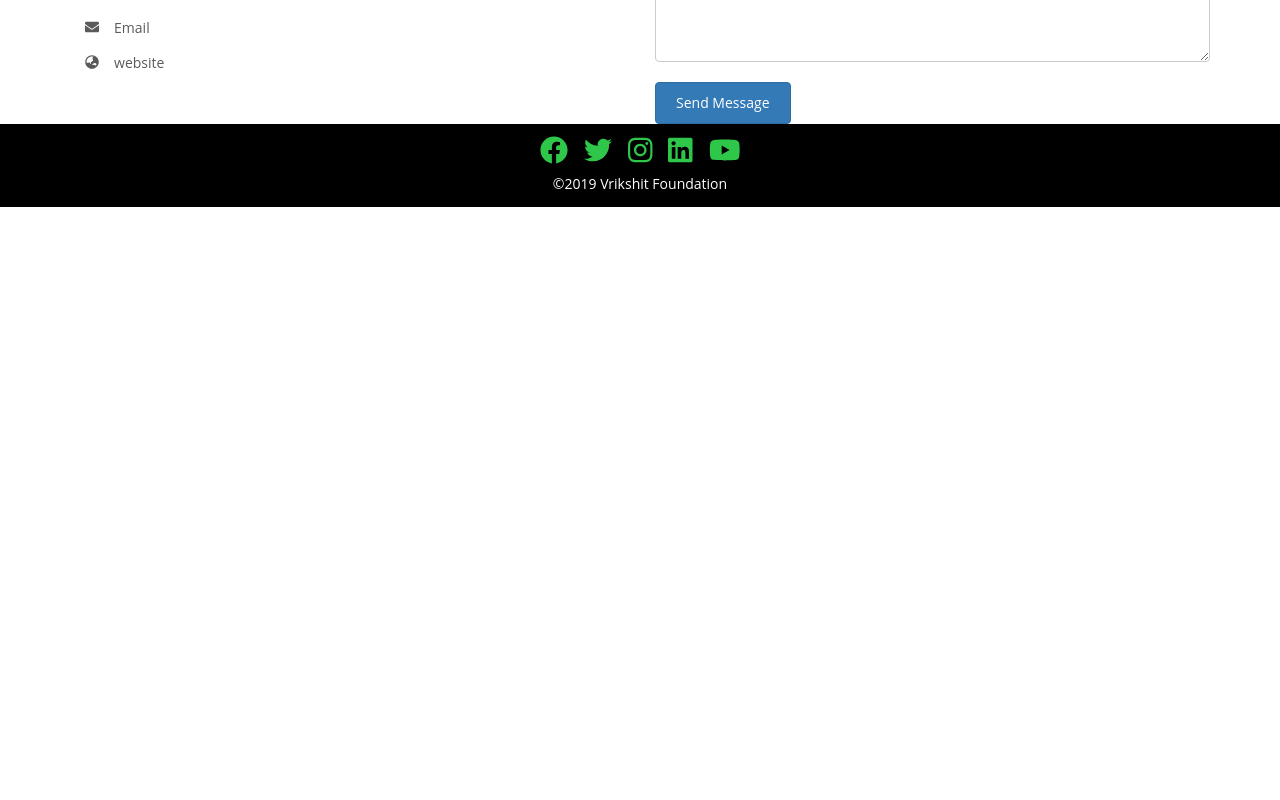
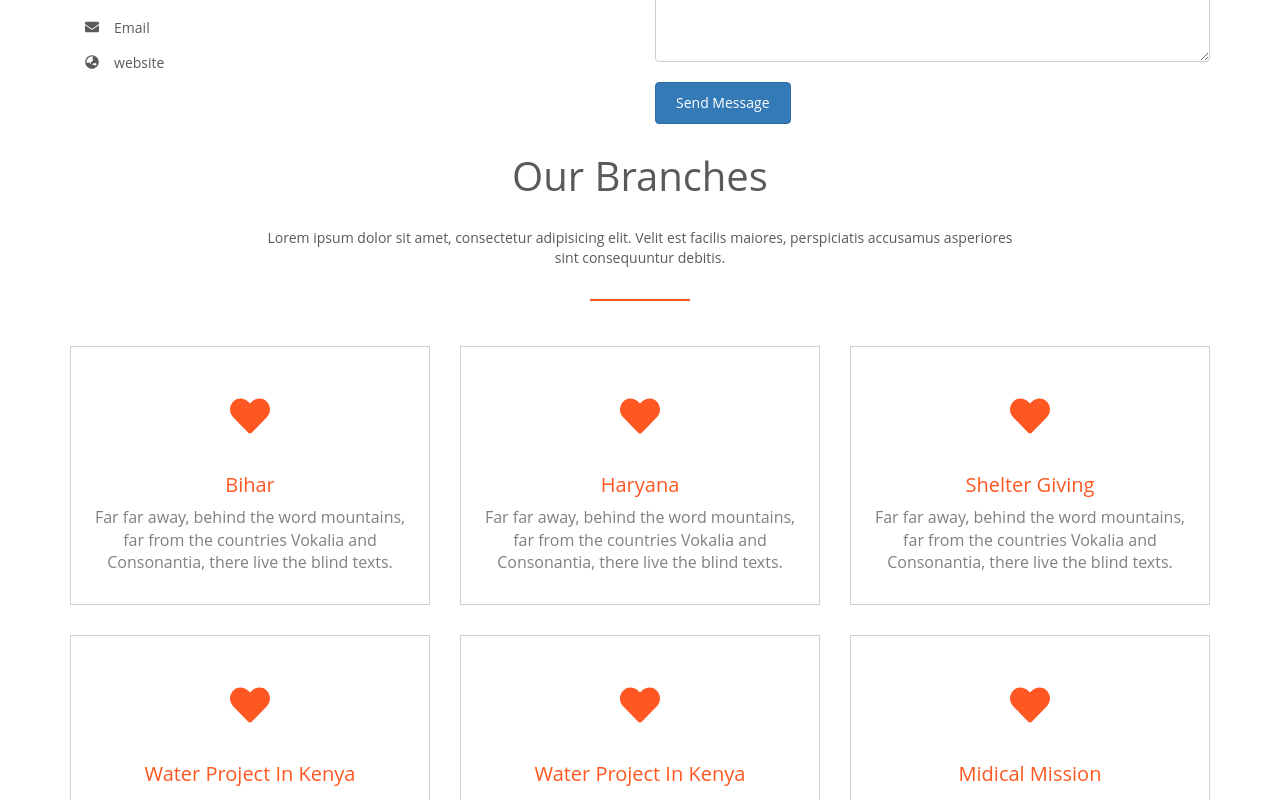
Before and after one commit to shankarsingh482/Vrikshit-Foundation, a React (Create React App) app: page /contactus in a window 1280 px wide. Shown: the part 240-1040 px from the top of the page. Before the commit the page ends 800 px from the top, so only its background shows below. Built offline with nearby package versions, Linux system fonts and the light colour scheme.

Commit message:
branches in contact form

```diff
--- a/src/components/Pages/ContactUs/ContactForm.css
+++ b/src/components/Pages/ContactUs/ContactForm.css
@@ -9,3 +9,50 @@
 .minHeight {
   min-height: 150px;
 }
+
+.heading-section h3 {
+  font-size: 40px;
+  font-weight: 300;
+  position: relative;
+  color: #5a5a5a;
+  font-family: 'Open Sans', Arial, sans-serif;
+  font-weight: 400;
+  margin: 30px 0 30px 0;
+}
+
+.hr_style {
+  width: 100px;
+  background-color: #ff5722;
+  height: 2px;
+  margin-bottom: 45px;
+}
+
+.services {
+  background: #ff5722;
+  background: #fff;
+  padding: 40px 20px 20px 20px;
+  margin-bottom: 30px;
+  border: 1px solid rgba(0, 0, 0, 0.18);
+  -webkit-transition: 0.3s;
+  -o-transition: 0.3s;
+  transition: 0.3s;
+}
+
+.services p {
+  font-size: 16px;
+  color: gray;
+}
+
+.services h3 {
+  font-size: 20px;
+  font-weight: 400;
+  color: #ff5722;
+}
+
+.services span {
+  margin-bottom: 30px;
+  display: block;
+  width: 100%;
+  color: #ff5722;
+  font-size: 40px;
+}
--- a/src/components/Pages/ContactUs/ContactUs.jsx
+++ b/src/components/Pages/ContactUs/ContactUs.jsx
@@ -9,6 +9,9 @@ import {
 import Input from '../../common/Input';
 import Button from '../../common/Button';
 import './ContactForm.css';
+import HorizontalLine from '../../common/horizontalline';
+import Blocks from '../../common/Blocks';
+import ContactUsContent from './ContactUsContent';
 
 class ContactUs extends React.PureComponent {
   constructor(props) {
@@ -102,6 +105,29 @@ class ContactUs extends React.PureComponent {
             </form>
           </div>
         </div>
+        <div id="fh5co-services-section">
+          <div className="row">
+            <div className="col-md-8 col-md-offset-2 text-center heading-section animate-box">
+              <h3>Our Branches</h3>
+              <p>
+                Lorem ipsum dolor sit amet, consectetur adipisicing elit. Velit
+                est facilis maiores, perspiciatis accusamus asperiores sint
+                consequuntur debitis.
+              </p>
+            </div>
+          </div>
+          <HorizontalLine className="hr_style" />
+
+          <div className="row text-center">
+            <Blocks
+              columnLayout="col-md-4 col-sm-4"
+              blockLayout="services animate-box"
+              allData={ContactUsContent}
+            />
+          </div>
+
+      </div>
+
       </div>
     );
   }
--- /dev/null
+++ b/src/components/Pages/ContactUs/ContactUsContent.js
@@ -0,0 +1,48 @@
+import { faHeart } from '@fortawesome/free-solid-svg-icons';
+
+const ContactUsContent = [
+  {
+    id: 1,
+    headline: 'Bihar',
+    designIcon: faHeart,
+    content:
+      'Far far away, behind the word mountains, far from the countries Vokalia and Consonantia, there live the blind texts.'
+  },
+  {
+    id: 2,
+    headline: 'Haryana',
+    designIcon: faHeart,
+    content:
+      'Far far away, behind the word mountains, far from the countries Vokalia and Consonantia, there live the blind texts.'
+  },
+  {
+    id: 3,
+    headline: 'Shelter Giving',
+    designIcon: faHeart,
+    content:
+      'Far far away, behind the word mountains, far from the countries Vokalia and Consonantia, there live the blind texts.'
+  },
+  {
+    id: 4,
+    headline: 'Water Project In Kenya',
+    designIcon: faHeart,
+    content:
+      'Far far away, behind the word mountains, far from the countries Vokalia and Consonantia, there live the blind texts.'
+  },
+  {
+    id: 5,
+    headline: 'Water Project In Kenya',
+    designIcon: faHeart,
+    content:
+      'Far far away, behind the word mountains, far from the countries Vokalia and Consonantia, there live the blind texts.'
+  },
+  {
+    id: 6,
+    headline: 'Midical Mission',
+    designIcon: faHeart,
+    content:
+      'Far far away, behind the word mountains, far from the countries Vokalia and Consonantia, there live the blind texts.'
+  }
+];
+
+export default ContactUsContent;
--- /dev/null
+++ b/src/components/common/Blocks.jsx
@@ -0,0 +1,19 @@
+import React from 'react';
+import { FontAwesomeIcon } from '@fortawesome/react-fontawesome';
+
+const Blocks = props => {
+  const { columnLayout, blockLayout, allData } = props;
+  return allData.map(block => (
+    <div className={columnLayout} key={block.id}>
+      <div className={blockLayout}>
+        <span>
+          <FontAwesomeIcon icon={block.designIcon} />
+        </span>
+        <h3>{block.headline}</h3>
+        <p>{block.content}</p>
+      </div>
+    </div>
+  ));
+};
+
+export default Blocks;
--- a/src/components/supportUS/supportus.jsx
+++ b/src/components/supportUS/supportus.jsx
@@ -1,8 +1,8 @@
 import React from 'react';
 import './supportus.css';
 import HorizontalLine from '../common/horizontalline';
-import { FontAwesomeIcon } from '@fortawesome/react-fontawesome';
-import { faHeart } from '@fortawesome/free-solid-svg-icons';
+import Blocks from '../common/Blocks';
+import SupportUsContent from './suppostUsContent';
 
 class Support extends React.Component {
   render() {
@@ -23,78 +23,11 @@ class Support extends React.Component {
         </div>
         <div className="container">
           <div className="row text-center">
-            <div className="col-md-4 col-sm-4">
-              <div className="services animate-box">
-                <span>
-                  <FontAwesomeIcon icon={faHeart} />
-                </span>
-                <h3>Water Project In Kenya</h3>
-                <p>
-                  Far far away, behind the word mountains, far from the
-                  countries Vokalia and Consonantia, there live the blind texts.
-                </p>
-              </div>
-            </div>
-            <div className="col-md-4 col-sm-4">
-              <div className="services animate-box">
-                <span>
-                  <FontAwesomeIcon icon={faHeart} />
-                </span>
-                <h3>Shelter Giving</h3>
-                <p>
-                  Far far away, behind the word mountains, far from the
-                  countries Vokalia and Consonantia, there live the blind texts.
-                </p>
-              </div>
-            </div>
-            <div className="col-md-4 col-sm-4">
-              <div className="services animate-box">
-                <span>
-                  <FontAwesomeIcon icon={faHeart} />
-                </span>
-                <h3>Shelter Giving</h3>
-                <p>
-                  Far far away, behind the word mountains, far from the
-                  countries Vokalia and Consonantia, there live the blind texts.
-                </p>
-              </div>
-            </div>
-            <div className="col-md-4 col-sm-4">
-              <div className="services animate-box">
-                <span>
-                  <FontAwesomeIcon icon={faHeart} />
-                </span>
-                <h3>Water Project In Kenya</h3>
-                <p>
-                  Far far away, behind the word mountains, far from the
-                  countries Vokalia and Consonantia, there live the blind texts.
-                </p>
-              </div>
-            </div>
-            <div className="col-md-4 col-sm-4">
-              <div className="services animate-box">
-                <span>
-                  <FontAwesomeIcon icon={faHeart} />
-                </span>
-                <h3>Water Project In Kenya</h3>
-                <p>
-                  Far far away, behind the word mountains, far from the
-                  countries Vokalia and Consonantia, there live the blind texts.
-                </p>
-              </div>
-            </div>
-            <div className="col-md-4 col-sm-4">
-              <div className="services animate-box">
-                <span>
-                  <FontAwesomeIcon icon={faHeart} />
-                </span>
-                <h3>Midical Mission</h3>
-                <p>
-                  Far far away, behind the word mountains, far from the
-                  countries Vokalia and Consonantia, there live the blind texts.
-                </p>
-              </div>
-            </div>
+            <Blocks
+              columnLayout="col-md-4 col-sm-4"
+              blockLayout="services animate-box"
+              allData={SupportUsContent}
+            />
           </div>
         </div>
       </div>
--- /dev/null
+++ b/src/components/supportUS/suppostUsContent.js
@@ -0,0 +1,48 @@
+import { faHeart } from '@fortawesome/free-solid-svg-icons';
+
+const SupportUsContent = [
+  {
+    id: 1,
+    headline: 'Water Project In Kenya',
+    designIcon: faHeart,
+    content:
+      'Far far away, behind the word mountains, far from the countries Vokalia and Consonantia, there live the blind texts.'
+  },
+  {
+    id: 2,
+    headline: 'Shelter Giving',
+    designIcon: faHeart,
+    content:
+      'Far far away, behind the word mountains, far from the countries Vokalia and Consonantia, there live the blind texts.'
+  },
+  {
+    id: 3,
+    headline: 'Shelter Giving',
+    designIcon: faHeart,
+    content:
+      'Far far away, behind the word mountains, far from the countries Vokalia and Consonantia, there live the blind texts.'
+  },
+  {
+    id: 4,
+    headline: 'Water Project In Kenya',
+    designIcon: faHeart,
+    content:
+      'Far far away, behind the word mountains, far from the countries Vokalia and Consonantia, there live the blind texts.'
+  },
+  {
+    id: 5,
+    headline: 'Water Project In Kenya',
+    designIcon: faHeart,
+    content:
+      'Far far away, behind the word mountains, far from the countries Vokalia and Consonantia, there live the blind texts.'
+  },
+  {
+    id: 6,
+    headline: 'Midical Mission',
+    designIcon: faHeart,
+    content:
+      'Far far away, behind the word mountains, far from the countries Vokalia and Consonantia, there live the blind texts.'
+  }
+];
+
+export default SupportUsContent;
```
Also changed, not shown: src/components/Pages/Home/Home.jsx (+4 -4 lines), 1 other file (tests, documents, lock files or other folders).
